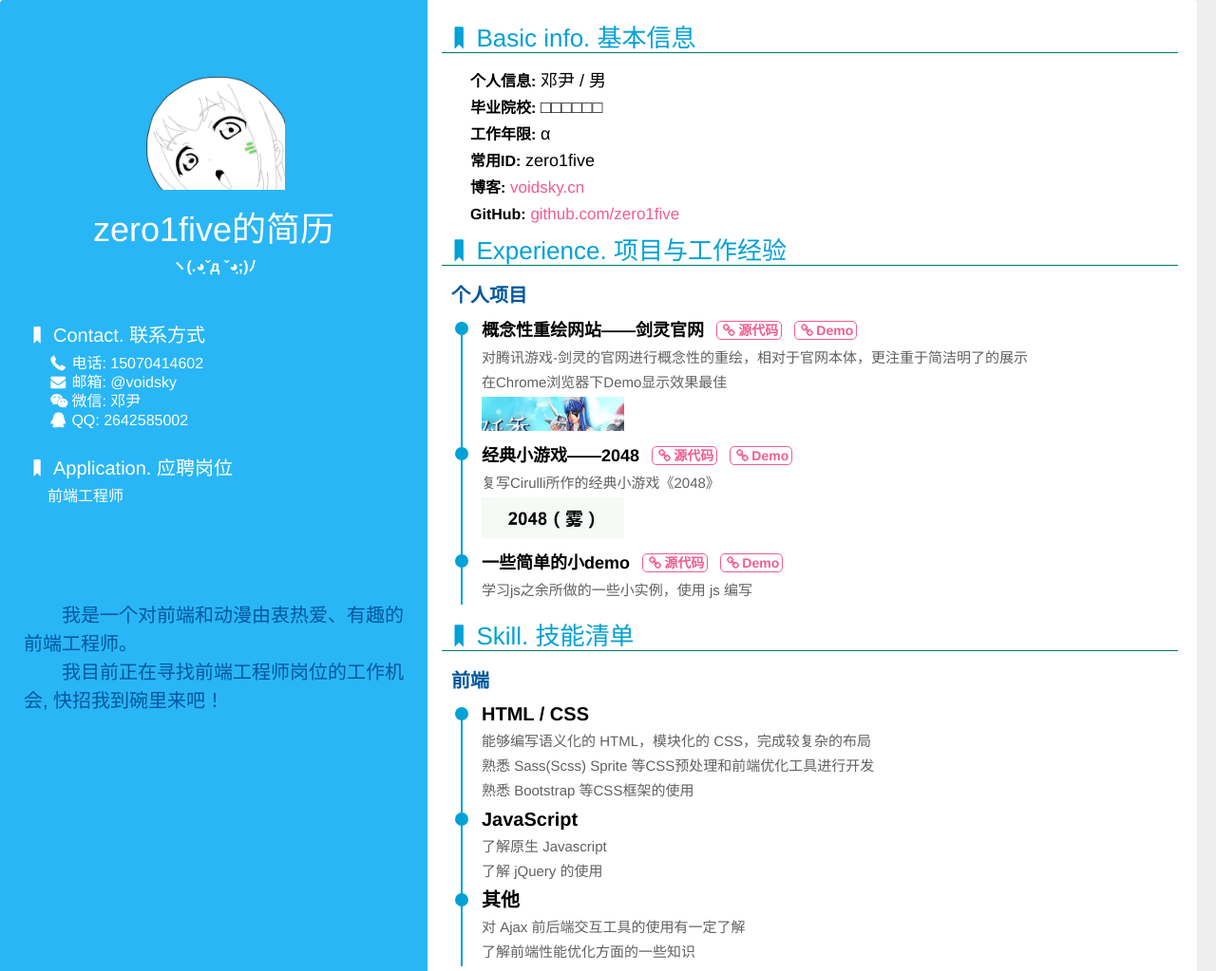
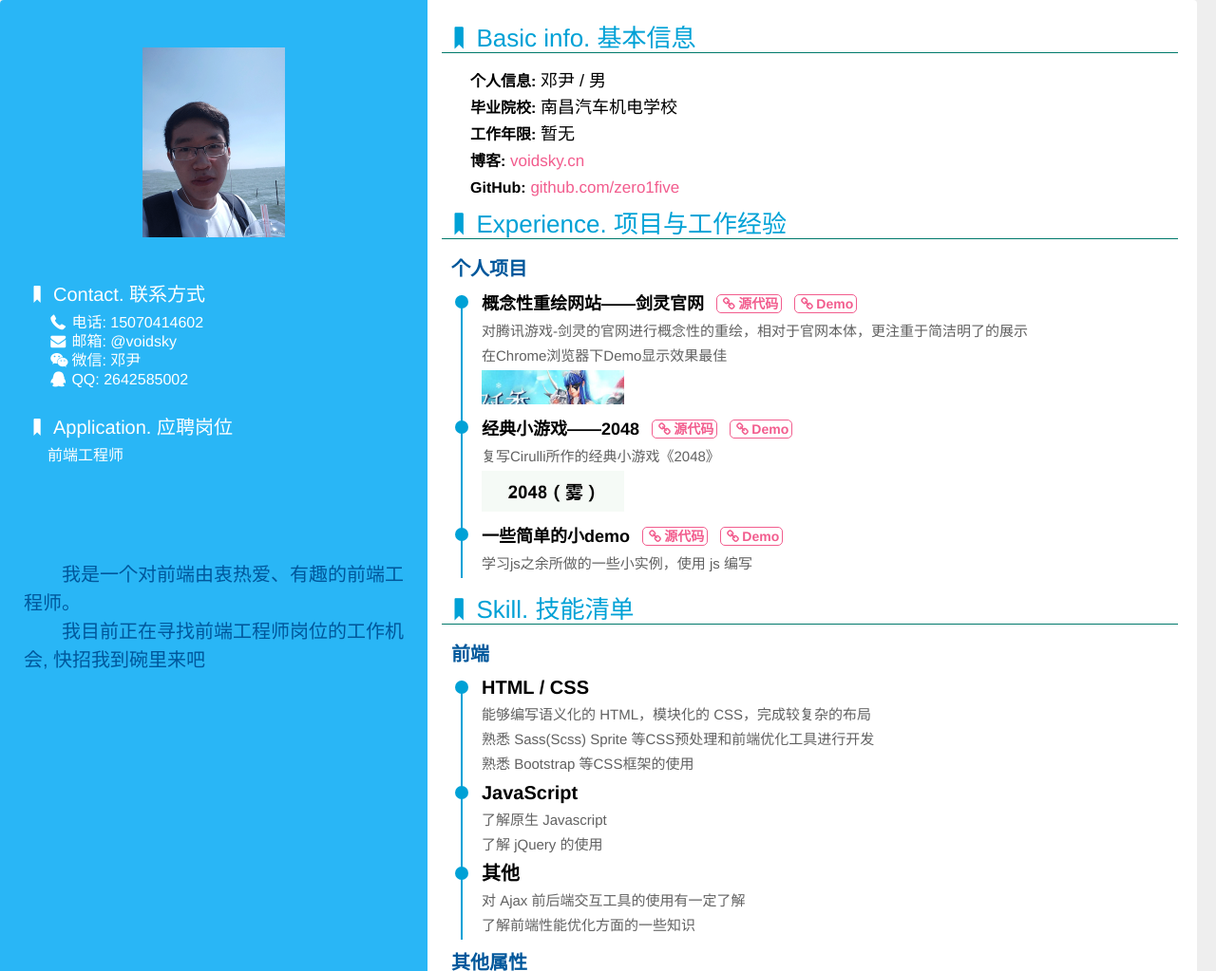
Before and after one commit to zero1five/resume, a website: page print.html in a window 1280 px wide. Shown: the top 1023 px of the page at 95% size. Drawn offline with Linux system fonts and the light colour scheme; some packages are replaced by stand-ins of ours; a script that the page names is missing.

Commit message:
Update print.html

```diff
--- a/print.html
+++ b/print.html
@@ -14,9 +14,7 @@
 <div class="container">
     <div class="sidebar">
         <div class="title">
-            <img src="img/Head.jpg" data-action="zoom">
-            <h1>zero1five的简历</h1>
-            <h2>ヽ(.◕ฺˇд ˇ◕ฺ;)ﾉ</h2>
+            <img src="img/Head.png" data-action="zoom">
         </div>
         <ul class="side-info">
             <li class="someRight">
@@ -32,8 +30,8 @@
             </li>
         </ul>
         <div class="note">
-            <p>我是一个对前端和动漫由衷热爱、有趣的前端工程师。</p>
-            <p>我目前正在寻找前端工程师岗位的工作机会, 快招我到碗里来吧！</p>
+            <p>我是一个对前端由衷热爱、有趣的前端工程师。</p>
+            <p>我目前正在寻找前端工程师岗位的工作机会, 快招我到碗里来吧</p>
         </div>
     </div>
     <div class="main">
@@ -41,9 +39,8 @@
             <li class="someRight">
                 <dt><i class="icon-bookmark"></i>Basic info. 基本信息</dt>
                 <dd><strong>个人信息:</strong> <span>邓尹 / 男</span></dd>
-                <dd><strong>毕业院校:</strong> <span>□□□□□□</span></dd>
-                <dd><strong>工作年限:</strong> <span>α</span></dd>
-                <dd><strong>常用ID:</strong> <span>zero1five</span></dd>
+                <dd><strong>毕业院校:</strong> <span>南昌汽车机电学校</span></dd>
+                <dd><strong>工作年限:</strong> <span>暂无</span></dd>
                 <dd><strong>博客:</strong> <a href="http://voidsky.cn/" target="_blank">voidsky.cn</a></dd>
                 <dd><strong>GitHub:</strong> <a href="https://github.com/zero1five" target="_blank">github.com/zero1five</a></dd>
             </li>
```
